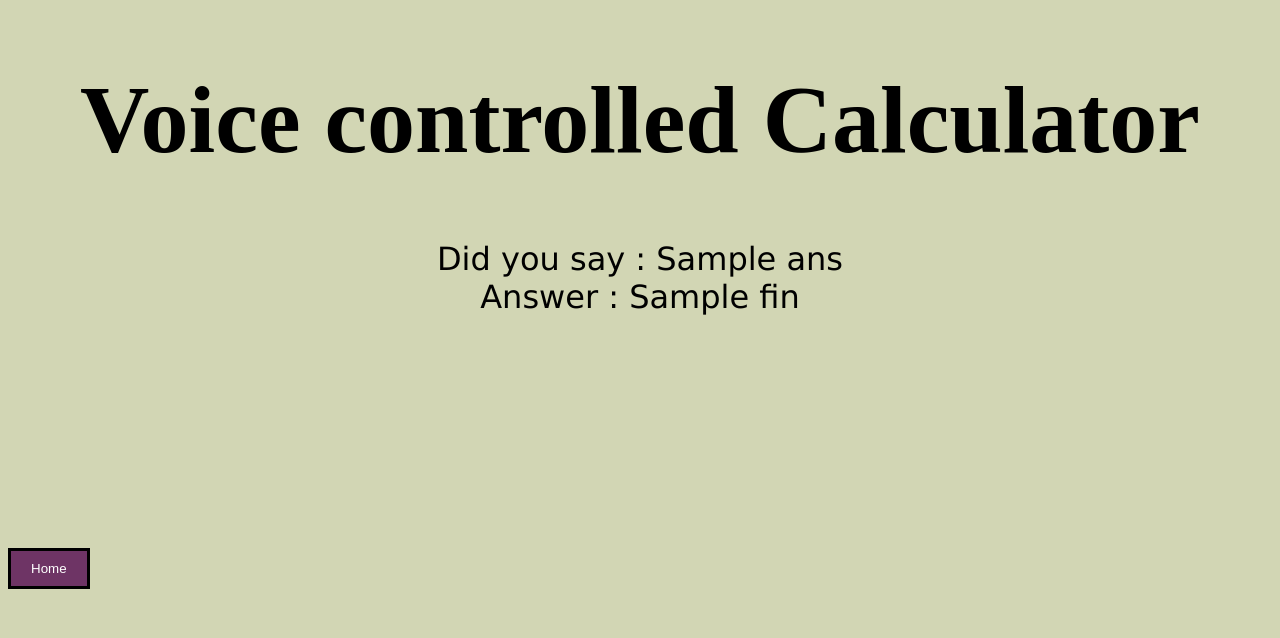
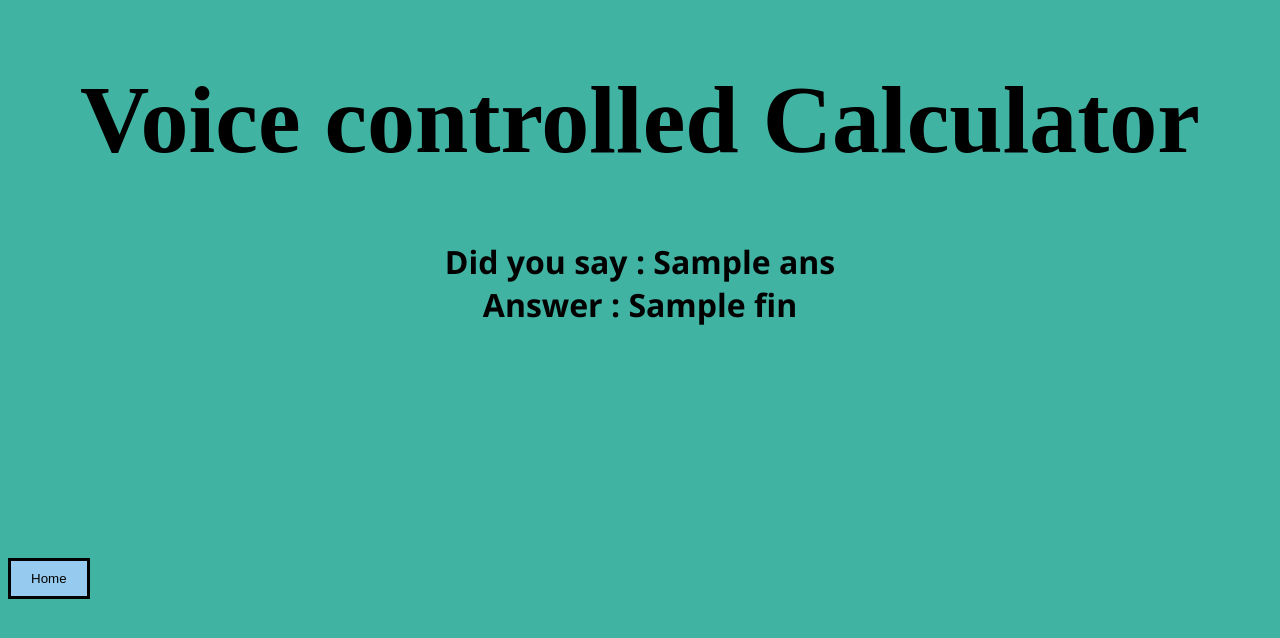
Before and after one commit to neelstrongarm/voiceControlledcalculator, a Flask app: template Windows/templates/output.html in a window 1280 px wide. Shown: the top 638 px of the page. Run offline with Flask 2, Linux system fonts and the light colour scheme; the template is opened without the code that fills it: most values are stand-ins (such as "Sample title", 1, 10 or a date in 2020).

Commit message:
Update output.html

```diff
--- a/Windows/templates/output.html
+++ b/Windows/templates/output.html
@@ -3,7 +3,7 @@
     <head>
         <meta name="viewport" content="width=device-width, initial-scale=1.0">
         <title>
-            Testing
+            Voice Controlled Calculator
         </title>
         <style>
             .heading
@@ -14,9 +14,12 @@
         .text
         {
             font-size: xx-large;
-            font-family: Verdana, Geneva, Tahoma, sans-serif;
+            font-family: 'Segoe UI', Tahoma, Geneva, Verdana, sans-serif;
+            font: bolder;
             text-align: center;
             padding: 50 px;
+            font-weight: bolder;
+
         }
         .butt2
            {
@@ -25,14 +28,13 @@
                 padding-right: 20px;
                 float: left;
                 border: solid black;
-                background-color:rgb(110, 52, 101);
-                color: white;
+                background-color: #97caef;
                 text-align: center;
                 margin-top:200px;
            }
         </style>
     </head>
-    <body style='background-color: rgb(210, 214, 180)'>
+    <body style='background-color:#41b3a3 '>
         <h1 class = "heading" >Voice controlled Calculator</h1>
 
         <p class="text">
```
